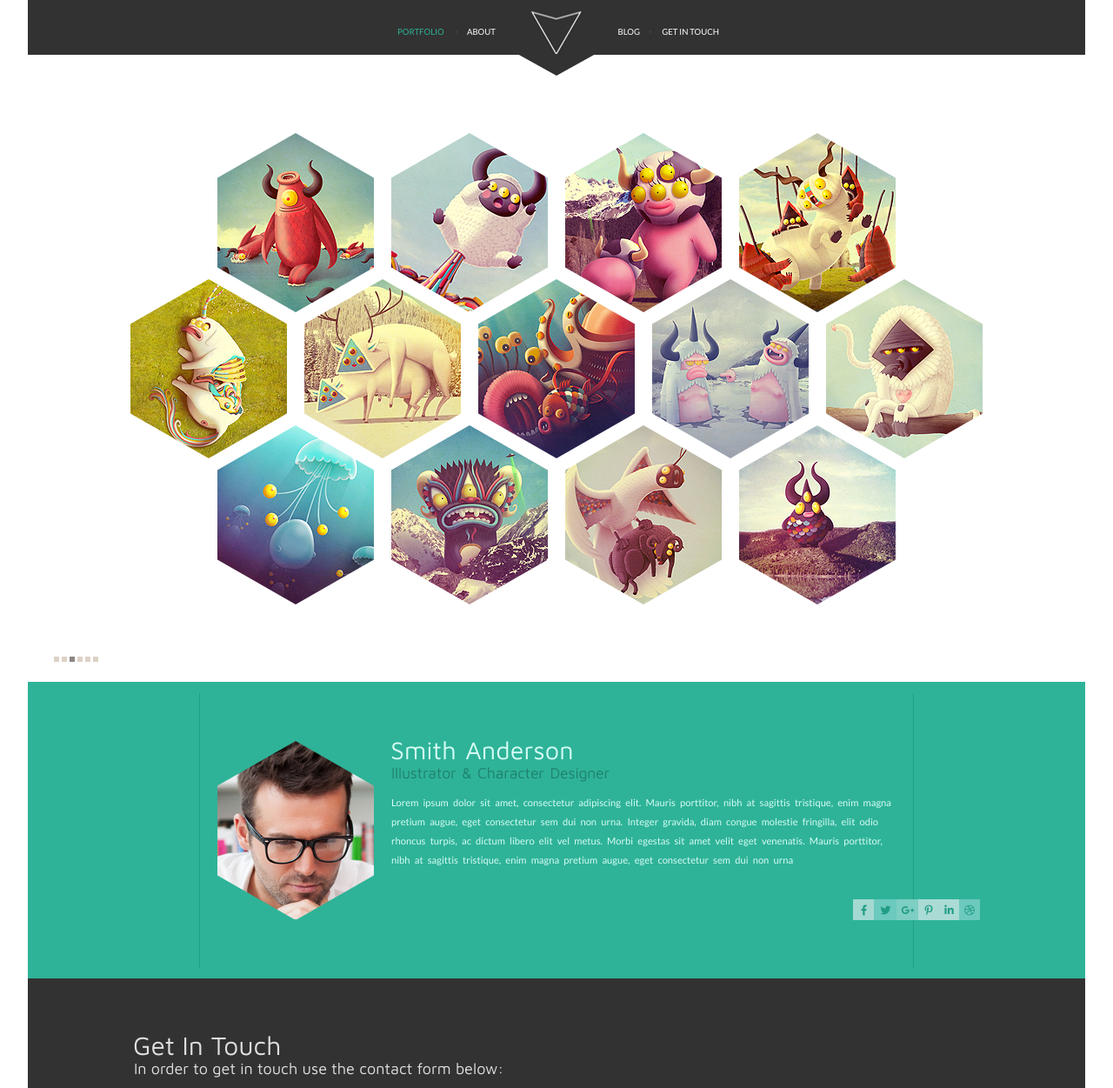
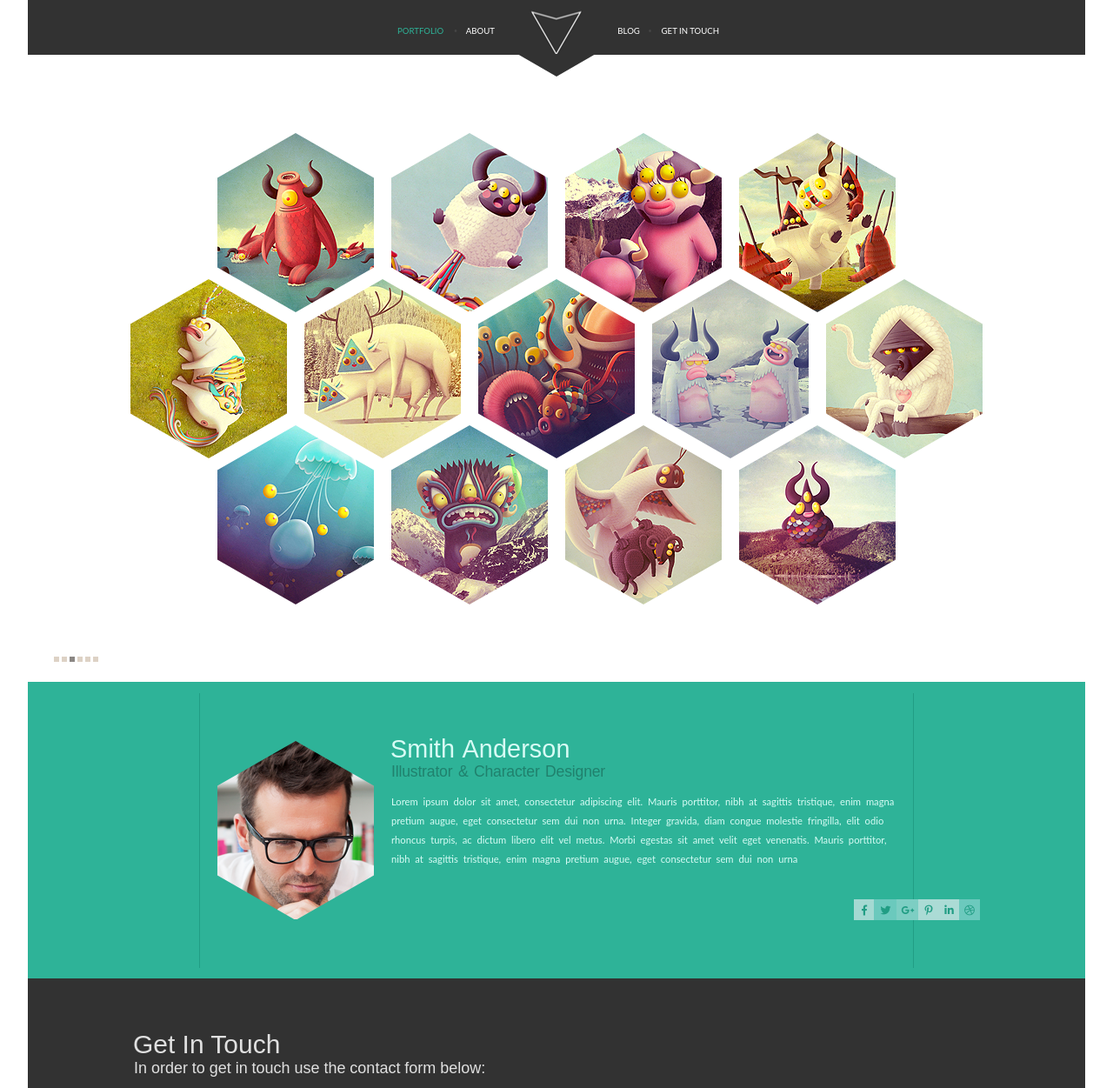
Before and after one commit to lion9/hexal, a plain HTML site: page index.html in a window 1280 px wide. Shown: the top 1251 px of the page at 87% size. Drawn offline with Linux system fonts and the light colour scheme; a web font is replaced by a local one.

Commit message:
fix: - *various minor fixes*

```diff
--- a/assets/domestic/scss/abstracts/_variables.scss
+++ b/assets/domestic/scss/abstracts/_variables.scss
@@ -20,7 +20,7 @@ $color-green-lines: #219d84;
 $font-primary: "Maven Pro", sans-serif;
 $font-secondary: "Lato", sans-serif;
 
-// SCREEN SIZE
+// SCREEN SIZES
 
 $lg-screen: 1300px;
 $md-screen: 1100px;
--- a/assets/domestic/scss/base/_base.scss
+++ b/assets/domestic/scss/base/_base.scss
@@ -10,6 +10,10 @@ body {
     font-family: $font-primary;
     font-weight: 400;
     font-size: 62.5%; //10px/16px = 62.5% -> 10px;
+}
+
+html {
+    scroll-behavior: smooth;
 }
 
 .container {
@@ -26,16 +30,15 @@ body {
     }
 }
 
+@font-face {
+    font-family: Lato;
+    src: url(../../../vendor/fonts/Lato-Regular.ttf);
+}
 
-/* latin-ext */
-@font-face {
+  @font-face {
     font-family: 'Maven Pro';
-    font-style: normal;
-    font-weight: 400;
-    src: local('Maven Pro Regular'), local('MavenPro-Regular'), url(https://fonts.gstatic.com/s/mavenpro/v11/7Au9p_AqnyWWAxW2Wk3Gw2QIAFg.woff2) format('woff2');
-    unicode-range: U+0100-024F, U+0259, U+1E00-1EFF, U+2020, U+20A0-20AB, U+20AD-20CF, U+2113, U+2C60-2C7F, U+A720-A7FF;
-  }
-
+    src: url(../../../vendor/fonts/MavenPro-Regular.ttf);
+}
 
 
 ::selection {
--- a/assets/domestic/scss/components/_form.scss
+++ b/assets/domestic/scss/components/_form.scss
@@ -46,12 +46,9 @@ form textarea:focus {
     font-stretch: condensed;
     transition: all .2s;
 
-    &:hover {
-        transform: translateY(-1px);
+    &:hover,
+    &:active {
+        background-color: darken($color-green-base, 10%);
         box-shadow: 5px 5px 20px rgba($color: #000000, $alpha: .2);
     }
-
-    &:active {
-        transform: translateY(0);
-    }
 }
--- a/assets/domestic/scss/components/_social.scss
+++ b/assets/domestic/scss/components/_social.scss
@@ -1,5 +1,5 @@
 .fa-facebook-f {
-    width: 25px;
+    width: 24px;
     height: 24px;
     background-color: #A4D9D2;
     &:hover {
--- a/assets/domestic/scss/components/_triangle.scss
+++ b/assets/domestic/scss/components/_triangle.scss
@@ -2,7 +2,7 @@
     width: 0;
     height: 0;
     border-style: solid;
-    border-width: 25px 45px 0 45px;
+    border-width: 26px 45px 0 45px;
     border-color: $color-grey-dark transparent transparent transparent;
     position: absolute;
     top: 63px;
@@ -10,7 +10,7 @@
     transform: translate(-50%);
     z-index: 99;
 
-    @media screen and (max-width: 1800px) {
+    @media screen and (max-width: 1300px) {
         top: 62px;
     }
 }
--- a/assets/domestic/scss/layout/_get-in-touch.scss
+++ b/assets/domestic/scss/layout/_get-in-touch.scss
@@ -18,6 +18,7 @@
             width: 100%;
             position: absolute;
             color: $color-grey-form-light;
+            word-spacing: -.1px;
         }
 
         &__heading--1 {
--- a/assets/domestic/scss/layout/_header.scss
+++ b/assets/domestic/scss/layout/_header.scss
@@ -35,7 +35,7 @@ nav {
 }
 
 nav a {
-    font-family: Lato, sans-serif;
+    font-family: $font-secondary, sans-serif;
     color: white;
     text-decoration: none;
     font-size: .6rem;
@@ -45,8 +45,6 @@ nav a {
     &:hover {
         color: $color-green-base;
     }
-
-
 }
 
 .portf {
@@ -70,7 +68,6 @@ nav a {
     grid-column: 5 / 6;
     margin-right: -16px;
 
-
     &::after {
         content: "•";
         color: $color-grey-light;
--- a/assets/domestic/scss/layout/_portfolio.scss
+++ b/assets/domestic/scss/layout/_portfolio.scss
@@ -6,11 +6,6 @@
     grid-template-columns: repeat(5, 1fr);
     grid-template-rows: 258px 168px 298px;
     position: relative;
-
-    @media screen and (max-width: $md-screen) {
-        grid-template-columns: repeat(3, 1fr);
-        grid-template-rows: repeat(3, 1fr);
-    }
 
     &__row__1 *,
     &__row__2 *,
@@ -43,7 +38,6 @@
         &__monster1 {
             background-image: url("../img/monster1.png" );
             grid-column: 1 / 2;
-
         }
 
         &__monster2 {
@@ -164,15 +158,14 @@
     }
 }
 
-
 .monsters {
     transition: all .2s;
     overflow: hidden;
 }
+
 .monsters:hover {
     transform: scale(1.03);
 }
-
 
 .portfolio::after {
     content: "";
--- a/assets/domestic/scss/layout/_summary.scss
+++ b/assets/domestic/scss/layout/_summary.scss
@@ -46,13 +46,12 @@
             }
 
             & p {
-                font-family: Lato, sans-serif;
+                font-family: $font-secondary, sans-serif;
                 line-height: 22px;
                 padding: 14px 20px 0 0;
                 color: $color-green-smith;
                 font-size: .7rem;
                 font-weight: 400;
-                //font-stretch: condensed;
                 word-spacing: 3px;
                 letter-spacing: 0px;
             }
@@ -66,7 +65,8 @@
         color: $color-green-lines;
 
         & ul {
-            font-size: 0; // eleminates margin between li elements - https://stackoverflow.com/questions/20805028/how-do-i-remove-li-element-margin
+            display: inline-flex;
+            font-size: 0; // eleminates margin between li elements (to make hyperlinks really responsive) - https://stackoverflow.com/questions/20805028/how-do-i-remove-li-element-margin
         }
 
         &__button {
@@ -77,8 +77,9 @@
             line-height: 25px;
         }
     }
+
     &__social a {
         color: $color-green-lines;
+        text-decoration: none;
     }
-
 }
--- a/index.html
+++ b/index.html
@@ -4,8 +4,6 @@
     <meta charset="UTF-8">
     <meta name="viewport" content="width=device-width, initial-scale=1.0">
     <meta http-equiv="X-UA-Compatible" content="ie=edge">
-    <link href="https://fonts.googleapis.com/css?family=Maven+Pro:400,500,700,900&amp;subset=latin-ext" rel="stylesheet">
-    <link href="https://fonts.googleapis.com/css?family=Lato:100,100i,300,300i,400,400i,700,700i,900,900i&amp;subset=latin-ext" rel="stylesheet">
     <link rel="stylesheet" href="https://use.fontawesome.com/releases/v5.7.2/css/all.css" integrity="sha384-fnmOCqbTlWIlj8LyTjo7mOUStjsKC4pOpQbqyi7RrhN7udi9RwhKkMHpvLbHG9Sr" crossorigin="anonymous">
     <link rel="stylesheet" href="assets/domestic/scss/style.css">
     <title>Hexal Portfolio</title>
@@ -14,14 +12,14 @@
     <header>
         <div class="logo"></div>
         <nav>
-            <div class="portf"><a href="" class="active">Portfolio</a></div>
-            <div class="about"><a href="">About</a></div>
+            <div class="portf"><a href="#portfolio-section" class="active">Portfolio</a></div>
+            <div class="about"><a href="#summary_section">About</a></div>
             <div class="blog"><a href="">Blog</a></div>
-            <div class="get-in-touch-header"><a href="">Get in touch</a></div>
+            <div class="get-in-touch-header"><a href="#get-in-touch-section">Get in touch</a></div>
         </nav>
         <div class="triangle"></div>
     </header>
-    <section class="portfolio">
+    <section class="portfolio" id="portfolio-section">
         <div class="portfolio__row__1">
             <div class="monsters portfolio__row__1__monster1"></div>
             <div class="monsters portfolio__row__1__monster2"></div>
@@ -49,33 +47,31 @@
             <a href=""><div class="slider__button"></div></a>
             <a href=""><div class="slider__button"></div></a>
         </div>
-
     </section>
-    <section class="summary">
+    <section class="summary" id="summary_section">
         <div class="summary__row">
             <div class="summary__row__photo"></div>
             <div class="summary__row__text">
                 <h1>Smith Anderson</h1>
                 <h2>Illustrator & Character Designer</h2>
-                    <p>Lorem ipsum dolor sit amet, consectetur adipiscing elit. Mauris porttitor, nibh at sagittis tristique, enim magna pretium augue,
-                        eget consectetur sem dui non urna. Integer gravida, diam congue molestie fringilla, elit odio rhoncus turpis, ac dictum libero
-                        elit vel metus. Morbi egestas sit amet velit eget venenatis. Mauris porttitor, nibh at sagittis tristique, enim magna pretium augue,
-                        eget consectetur sem dui non urna</p>
+                <p>Lorem ipsum dolor sit amet, consectetur adipiscing elit. Mauris porttitor, nibh at sagittis tristique, enim magna pretium augue,
+                    eget consectetur sem dui non urna. Integer gravida, diam congue molestie fringilla, elit odio rhoncus turpis, ac dictum libero
+                    elit vel metus. Morbi egestas sit amet velit eget venenatis. Mauris porttitor, nibh at sagittis tristique, enim magna pretium augue,
+                    eget consectetur sem dui non urna</p>
             </div>
             <div class="summary__social">
                 <ul>
-                    <a href="www.facebook.com" target="_blank"><li class="summary__social__button fab fa-facebook-f"></li></a>
-                    <li class="summary__social__button fab fa-twitter"></li>
-                    <li class="summary__social__button fab fa-google-plus-g"></li>
-                    <li class="summary__social__button fab fa-pinterest-p"></li>
-                    <li class="summary__social__button fab fa-linkedin-in"></li>
-                    <li class="summary__social__button fab fa-dribbble"></li>
+                    <li><a href="#" target="_blank" class="summary__social__button fab fa-facebook-f"></a></li>
+                    <li><a href="#" target="_blank" class="summary__social__button fab fa-twitter"></a></li>
+                    <li><a href="#" target="_blank" class="summary__social__button fab fa-google-plus-g"></a></li>
+                    <li><a href="#" target="_blank" class="summary__social__button fab fa-pinterest-p"></a></li>
+                    <li><a href="#" target="_blank" class="summary__social__button fab fa-linkedin-in"></a></li>
+                    <li><a href="#" target="_blank" class="summary__social__button fab fa-dribbble"></a></li>
                 </ul>
             </div>
         </div>
     </section>
-    <section class="get-in-touch">
-
+    <section class="get-in-touch" id="get-in-touch-section">
         <div class="get-in-touch__form">
             <div class="get-in-touch__form__heading">
                 <label class="get-in-touch__form__heading--1">Get In Touch</label>
@@ -85,7 +81,7 @@
                 <input type="text" name="firstname" placeholder="Name (Required)" required><br>
                 <input type="email" name="email" placeholder="Email (Required)" required><br>
                 <input type="text" name="subject" placeholder="Subject"><br>
-                <textarea class="message" value="Subject" placeholder="Write your message here..."></textarea>
+                <textarea class="message" placeholder="Write your message here..."></textarea>
                 <input type="submit" id="send-button" value="SEND">
             </form>
         </div>
@@ -94,12 +90,11 @@
                 <p><span class="highlight">Quisque Hendrerit</span>: purus dapibus, ornare nibh vitae, viverra nibh. Fusce vitae aliquam tellus. Proin sit amet volutpat libero. Nulla sed nunc et tortor luctus faucibus morbi vitae. </p>
             </div>
             <div class="get-in-touch__textcol__contacts">
-                <p><span class="fas fa-map-marker-alt"></span>Elm St. 14/05 Lost City</p></a>
-                <p><a href="tel:555-555-5555"><span class="fas fa-phone"></span>+ 3528 331 86 35<a href="tel:555-555-5555"></a></p>
+                <p><span class="fas fa-map-marker-alt"></span>Elm St. 14/05 Lost City</p>
+                <p><a href="tel:555-555-5555"><span class="fas fa-phone"></span>+ 3528 331 86 35</a></p>
                 <p><a href="mailto:info@hexalcorp.com"><span class="fas fa-envelope"></span>info@hexalcorp.com</a></p>
             </div>
         </div>
-
     </section>
     <footer class="footer">
         <div class="footer__copyright">
```
Also changed, not shown: assets/domestic/scss/style.css, assets/vendor/fonts/Lato-Regular.ttf (added), assets/vendor/fonts/MavenPro-Regular.ttf (added), 1 other file. Lines whose indentation alone changed are shown as unchanged.
